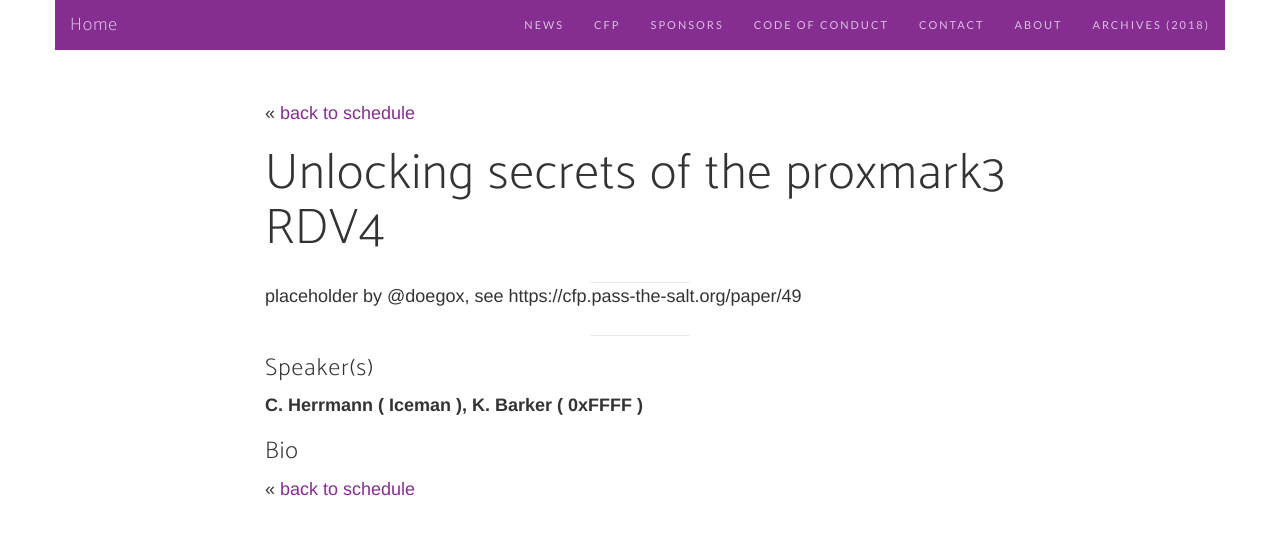
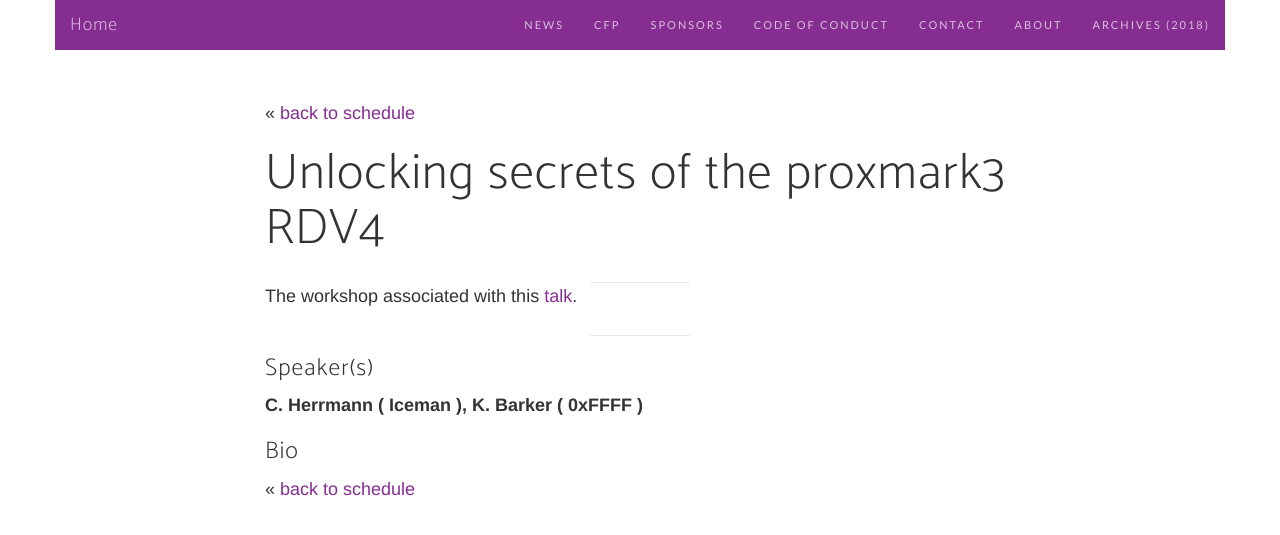
Before and after one commit to pass-the-salt/2019, a Jekyll site: the page built from pages/talks/52.md, in a window 1280 px wide. Shown: the top 535 px of the page. Built offline with Jekyll 4.4.1, drawn with Linux system fonts in a browser that asks for light colours; nearby versions of some CDN libraries; some web fonts are replaced.

```diff
--- a/pages/talks/52.md
+++ b/pages/talks/52.md
@@ -4,7 +4,7 @@ image:
 layout: "post"
 permalink: /talks/52.html
 published: true
-summary: placeholder by @doegox, see https://cfp.pass-the-salt.org/paper/49…
+summary: Workshop about proxmark3 RDV4
 lang: en
 ---
 << [back to schedule](/schedule/)
@@ -13,7 +13,7 @@ lang: en
 ---
 
 
-placeholder by @doegox, see https://cfp.pass-the-salt.org/paper/49
+The workshop associated with this [talk](https://2019.pass-the-salt.org/talks/49.html).
 
 ---
 ### Speaker(s)
```
Also changed, not shown: pages/talks/53.md (+1 -1 lines), pages/talks/63.md (+1 -3 lines), pages/talks/91.md (+1 -1 lines), 5 other files.
